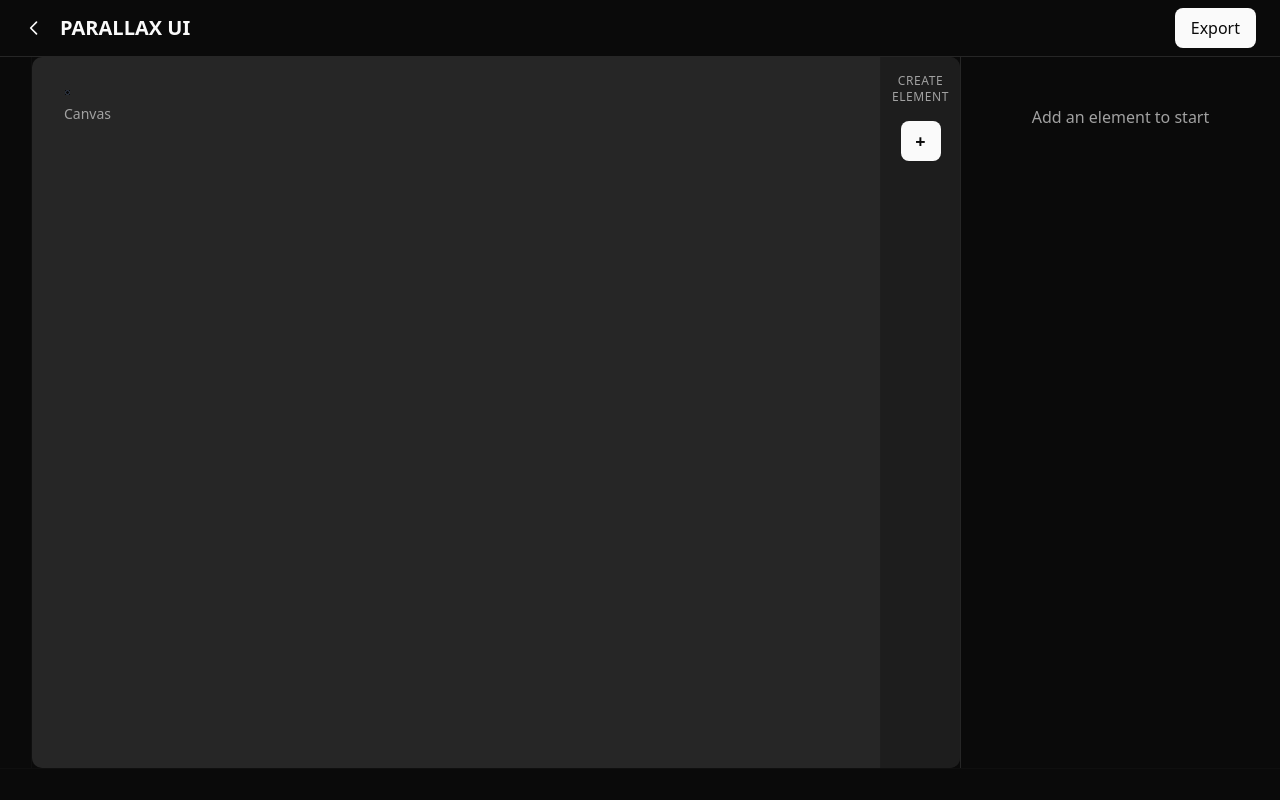
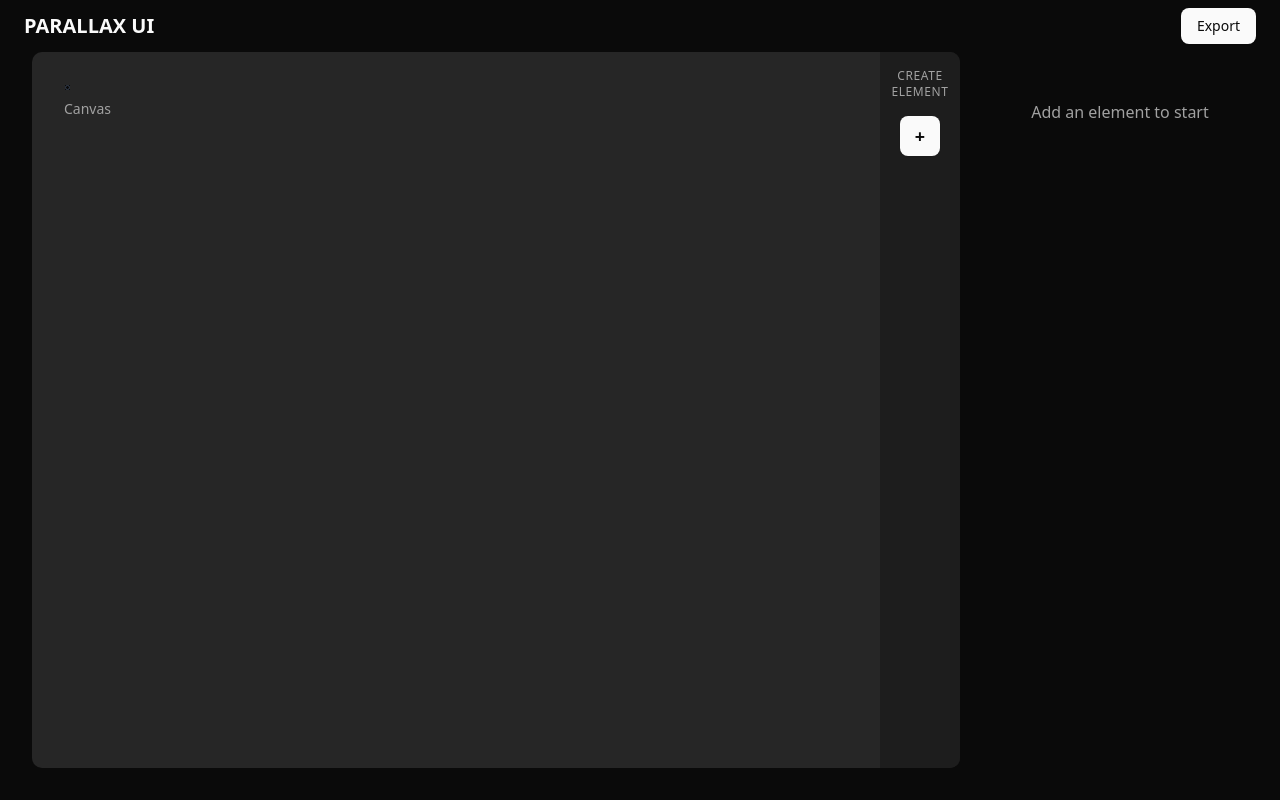
Before and after one commit to johnjohnpenafiel/ParallaxUI, a React (Vite) app: page / in a window 1280 px wide. Both pictures are taken after typing "5", "5" into the empty fields and a click on the button "Create New Design". Built offline with nearby package versions, Linux system fonts and the light colour scheme.

Commit message:
refined UI, looks very similar to design sketch, need to fix details

```diff
--- a/src/App.tsx
+++ b/src/App.tsx
@@ -11,6 +11,7 @@ import { ElementFormData } from "./components/ElementForm";
 import CanvasForm from "./components/CanvasForm";
 import { calculateMaxSize } from "./utils/calculateMaxSize";
 import { MobileScreen } from "./utils/MobileScreen";
+import { Button } from "./components/ui/button";
 
 export type CanvasType = {
   width: number;
@@ -139,39 +140,20 @@ function App() {
         ) : (
           <div className="flex flex-col h-screen bg-background">
             {/* TOP BAR */}
-            <div className="flex items-center justify-between px-6 py-2 bg-background border-b border-border">
-              <div className="flex items-center space-x-4">
-                <button className="text-foreground hover:text-muted-foreground transition-colors">
-                  <svg
-                    className="w-5 h-5"
-                    fill="none"
-                    stroke="currentColor"
-                    viewBox="0 0 24 24"
-                  >
-                    <path
-                      strokeLinecap="round"
-                      strokeLinejoin="round"
-                      strokeWidth={2}
-                      d="M15 19l-7-7 7-7"
-                    />
-                  </svg>
-                </button>
-                <h1 className="text-xl font-semibold text-foreground">
-                  PARALLAX UI
-                </h1>
-              </div>
-              <button
+            <div className="flex items-center justify-between px-6 py-2 bg-background">
+              <h1 className="text-xl font-bold text-foreground">PARALLAX UI</h1>
+              <Button
                 onClick={exportDesign}
-                className="px-4 py-2 bg-foreground text-background rounded-md hover:bg-muted-foreground transition-colors font-medium"
+                className="bg-foreground text-background hover:bg-muted-foreground"
               >
                 Export
-              </button>
+              </Button>
             </div>
 
             {/* MAIN CONTENT AREA */}
             <div className="flex flex-1 overflow-hidden bg-background relative">
               {/* LEFT WHITE SPACE */}
-              <div className="w-8 bg-background border-r border-border/20"></div>
+              <div className="w-8 bg-background"></div>
 
               {/* WORK AREA - SPANS TOP, LEFT, AND BOTTOM */}
               <div className="flex-1 bg-muted relative rounded-l-lg rounded-bl-lg">
@@ -205,7 +187,7 @@ function App() {
 
               {/* CUT-OFF SECTION WITH ELEMENTS NAVBAR */}
               <div
-                className="w-20 border-l border-border/20 rounded-r-lg rounded-br-lg"
+                className="w-20 rounded-r-lg rounded-br-lg"
                 style={{
                   backgroundColor: "oklch(0.23 0 0)", // Slightly darker than muted (0.269)
                 }}
@@ -231,7 +213,7 @@ function App() {
             </div>
 
             {/* BOTTOM WHITE SPACE - SEPARATE FROM MAIN CONTENT */}
-            <div className="h-8 bg-background border-t border-border/20"></div>
+            <div className="h-8 bg-background"></div>
           </div>
         )}
         <Analytics />
--- a/src/components/RightSidebar.tsx
+++ b/src/components/RightSidebar.tsx
@@ -34,7 +34,7 @@ const RightSidebar = ({
   // -------------------------------------------------------------------------------------
   return (
     <aside
-      className="w-80 h-full bg-background border-l border-border p-4 overflow-y-auto"
+      className="w-80 h-full bg-background p-4 overflow-y-auto"
       aria-label="Properties panel"
     >
       {selectedElement ? (
```
